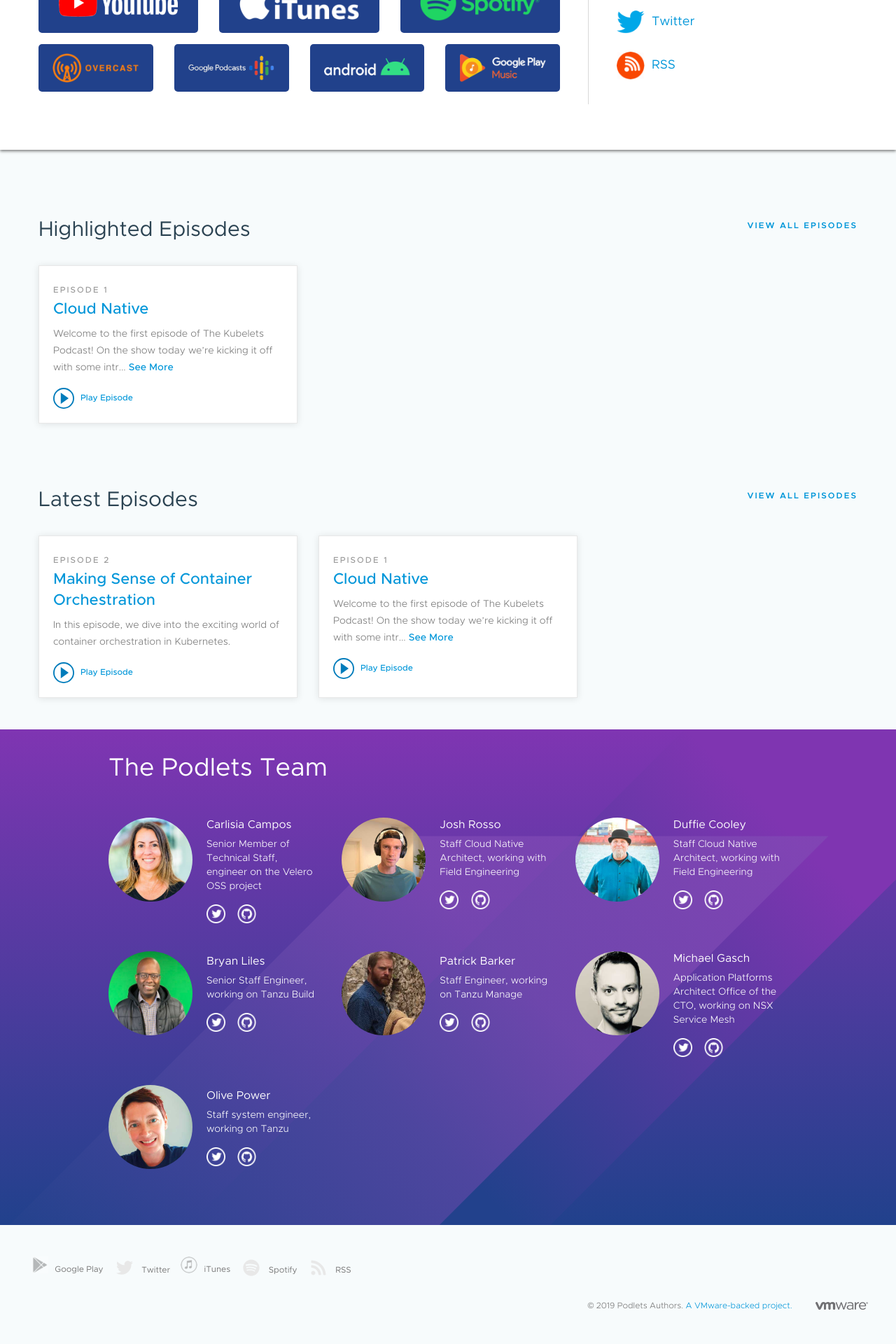
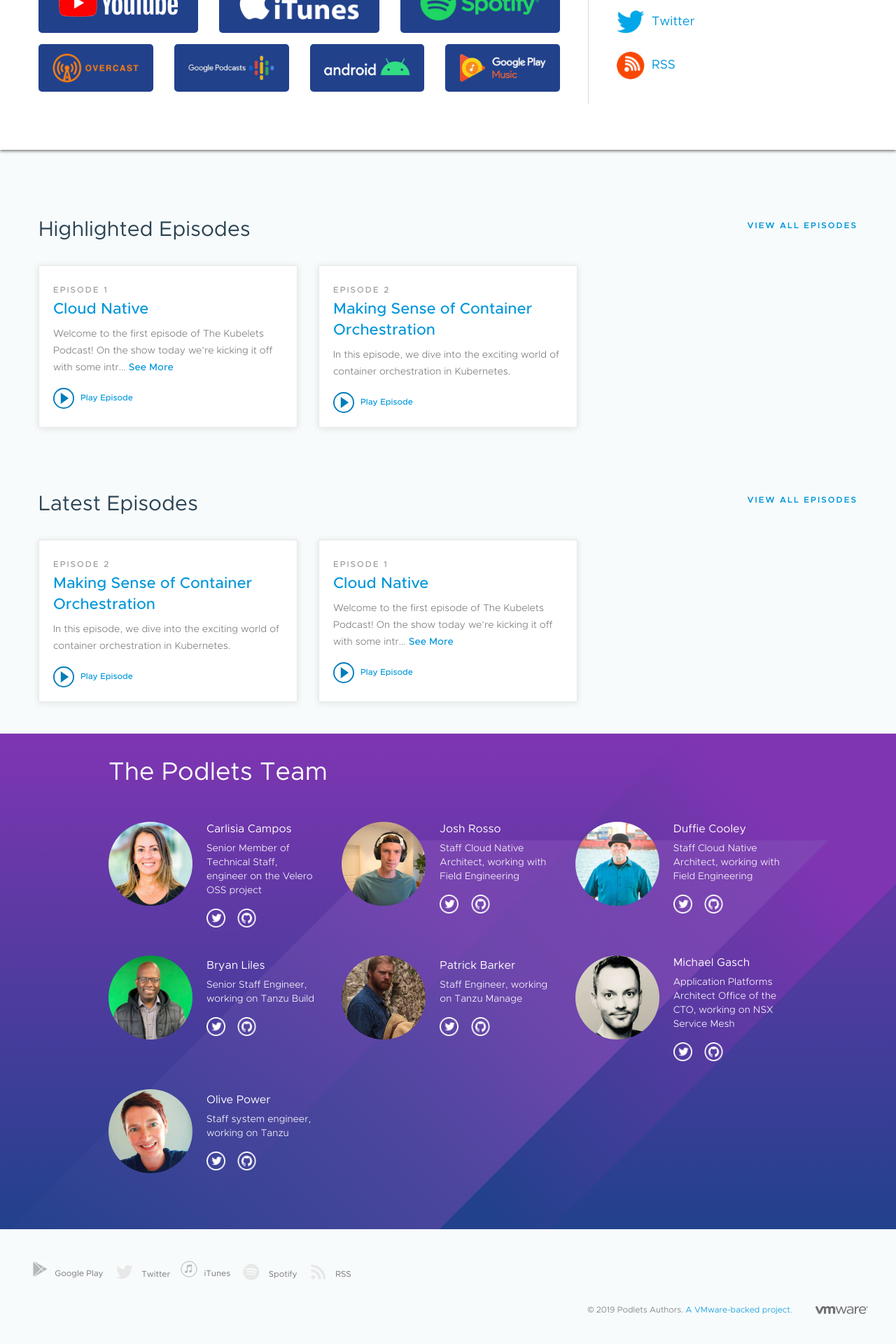
Before and after one commit to smalltalk-ai/vmware-jekyll-kubelets, a Jekyll site: the page built from index.html, in a window 1280 px wide. Shown: the part 752-2672 px from the top of the page at 70% size. Built offline with Jekyll 4.4.1, drawn with Linux system fonts in a browser that asks for light colours; nearby versions of some CDN libraries.

Commit message:
Refactor how highlighted episodes

```diff
--- a/_config.yml
+++ b/_config.yml
@@ -33,6 +33,7 @@
   RSS:
     fa_icon: fa fa-rss
     url: feed.xml
+# used for the common "Listen & Watch" links throughout the site.
 podcast_links:
   primary:
   - icon: youtube
@@ -59,11 +60,17 @@
     alt: Google Play
   tertiary:
   - icon: twitter-lg
-    url: https://www.twitter.com/
+    url: https://twitter.com/thepodlets
     alt: Twitter
   - icon: rss-lg
     url: /feed.xml
     alt: RSS
+# assign highlighted episodes here by episode ID. limited to 3 on home page, selected from the top down.
+# also appears on the about page.
+highlighted:
+- 001-cloud-native
+- 002-container-orchestration
+
 
 defaults:
   - scope:
--- a/_layouts/about.html
+++ b/_layouts/about.html
@@ -47,8 +47,8 @@
             </div>
             <div class="col-md-4 offset-md-1">
               <h3>Highlighted Episodes</h3>
-              {% for highlighted in page.highlighted %}
-                {% assign episode = site.episodes | where:"episode_id", highlighted  | first %}
+              {% for highlighted in site.highlighted %}
+                {% assign episode = site.episodes | where:"episode_id", highlighted | first %}
                 {% include episode-card-sidebar.html %}
               {% endfor %}
             </div>
--- a/_scss/site/objects/_header.scss
+++ b/_scss/site/objects/_header.scss
@@ -32,8 +32,11 @@
     font-weight: $font-weight-light;
     align-items: center;
     a {
-      color: #717074;
+      color: $brand-gray;
       text-decoration: none;
+      &:hover {
+        color: $purple;
+      }
     }
     letter-spacing: 0.5px;
     .vmlogo {
--- a/_scss/site/settings/_variables.scss
+++ b/_scss/site/settings/_variables.scss
@@ -81,6 +81,7 @@
 
 
 // alternating cards
+$brand-gray: #717074;
 $light-blue: #00C1D5;
 $med-blue: #0091DA;
 $dark-blue: #1D428A;
--- a/about.html
+++ b/about.html
@@ -1,9 +1,6 @@
 ---
 layout: about
 title: About Podlets
-highlighted:
-- 001-cloud-native
-- 002-container-orchestration
 id: about
 ---
 Sed ut perspiciatis unde omnis iste natus error sit voluptatem accusantium doloremque laudantium, totam rem aperiam, eaque ipsa quae ab illo inventore veritatis et quasi architecto beatae vitae dicta sunt explicabo. Nemo enim ipsam voluptatem quia voluptas sit aspernatur aut odit aut fugit, sed quia consequuntur magni dolores eos qui ratione voluptatem sequi nesciunt. Neque porro quisquam est, qui dolorem ipsum quia dolor sit amet.
--- a/index.html
+++ b/index.html
@@ -37,6 +37,7 @@
   {% include podcast-links.html %}
 </div>
 <!-- Highlighted Episodes -->
+{% if site.highlighted %}
 <div class="section section-card promo-cards">
   <div class="section-content">
     <div class="row">
@@ -51,13 +52,14 @@
       </div>
     </div>
     <div class="row">
-      {% assign highlighted = site.episodes | where:"highlighted", true | reverse %}
-      {% for episode in highlighted limit:3 %}
+      {% for highlighted in site.highlighted limit:3 %}
+        {% assign episode = site.episodes | where:"episode_id", highlighted | first %}
         {% include episode-card.html %}
       {% endfor %}
     </div>
   </div>
 </div>
+{% endif %}
 
 <!-- Latest Episodes -->
 <div class="section section-card promo-cards">
```
Also changed, not shown: _episodes/2019-01-01-introduction.md (+0 -1 lines), _episodes/2019-03-18-container-orchestration.md (+0 -1 lines).
